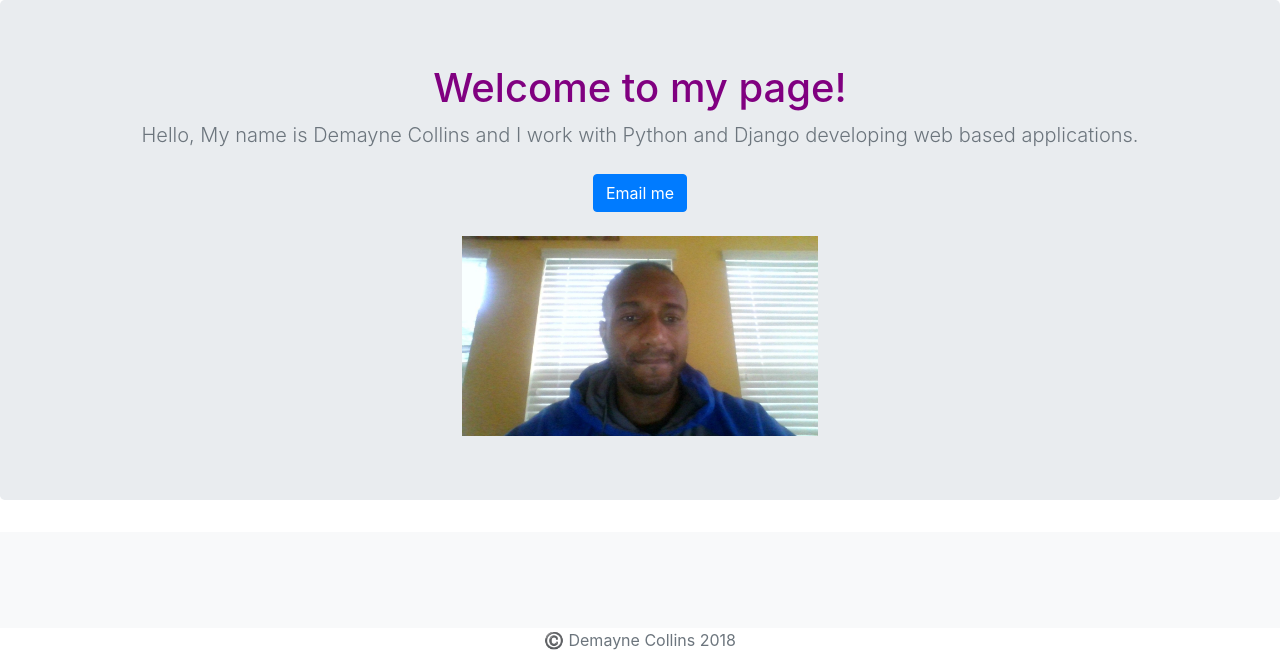
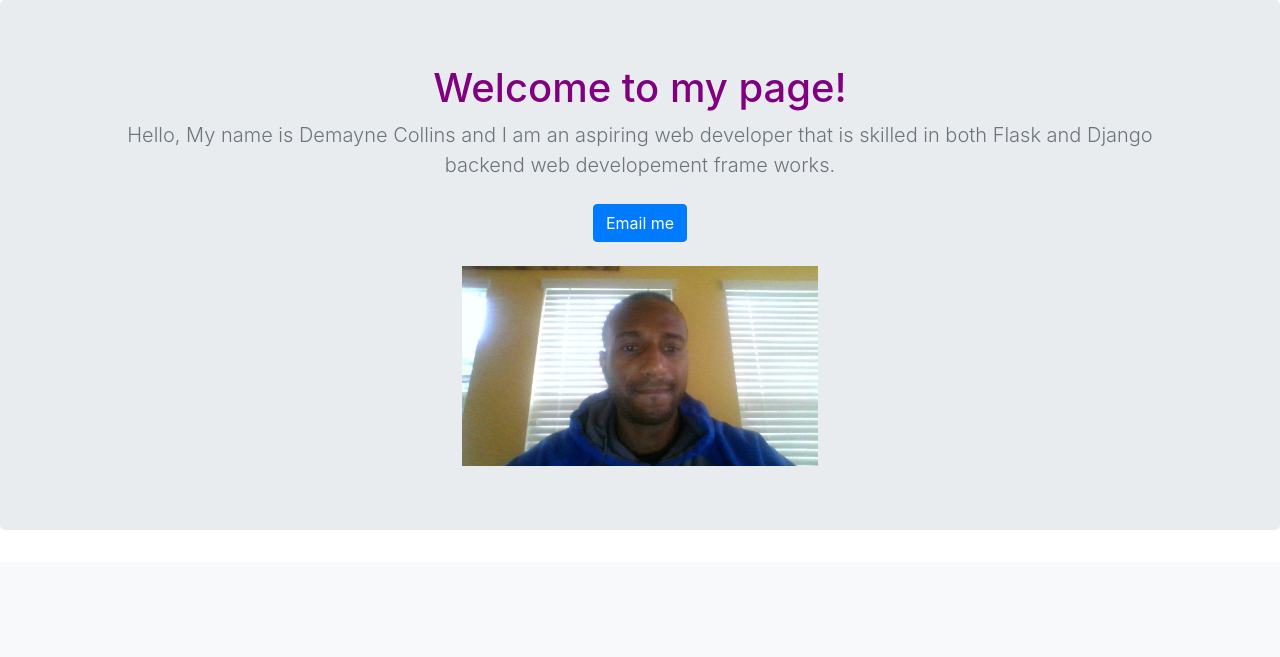
Before and after one commit to collins73/portfolio-project, a Django app: page / in a window 1280 px wide. Shown: the part 56-713 px from the top of the page. Run offline with Django 3.2, Linux system fonts and the light colour scheme; data that the repository does not hold is empty; some libraries are stand-ins or nearby versions.

Commit message:
Update home.html

```diff
--- a/jobs/templates/jobs/home.html
+++ b/jobs/templates/jobs/home.html
@@ -27,7 +27,7 @@
         <div class="collapse navbar-collapse" id="navbarNavAltMarkup">
           <div class="navbar-nav ml-auto">
             <a class="nav-item nav-link  active" href="https://twitter.com/coding_works">Twitter</a>
-            <a class="nav-item nav-link  active" href=" {%  static 'Myresume.pdf' %}">Resume</a>
+            <a class="nav-item nav-link  active" href=" {%  static 'Demayne Collins Resume 1.pdf' %}">Resume</a>
             <a class="nav-item nav-link  active" href=" {% url 'allblogs' %}">Blog</a>
           </div>
         </div>
@@ -39,7 +39,7 @@
       <section class="jumbotron text-center">
         <div class="container">
           <h1 class="jumbotron-heading">Welcome to my page!</h1>
-          <p class="lead text-muted">Hello, My name is Demayne Collins and I work with Python and Django developing web based applications.</p>
+          <p class="lead text-muted">Hello, My name is Demayne Collins and I am an aspiring web developer that is skilled in both Flask and Django backend web developement frame works.</p>
             <p>
             <a href="mailto:collinsd73@gmail.com" class="btn btn-primary my-2">Email me</a>
             </p>
```
